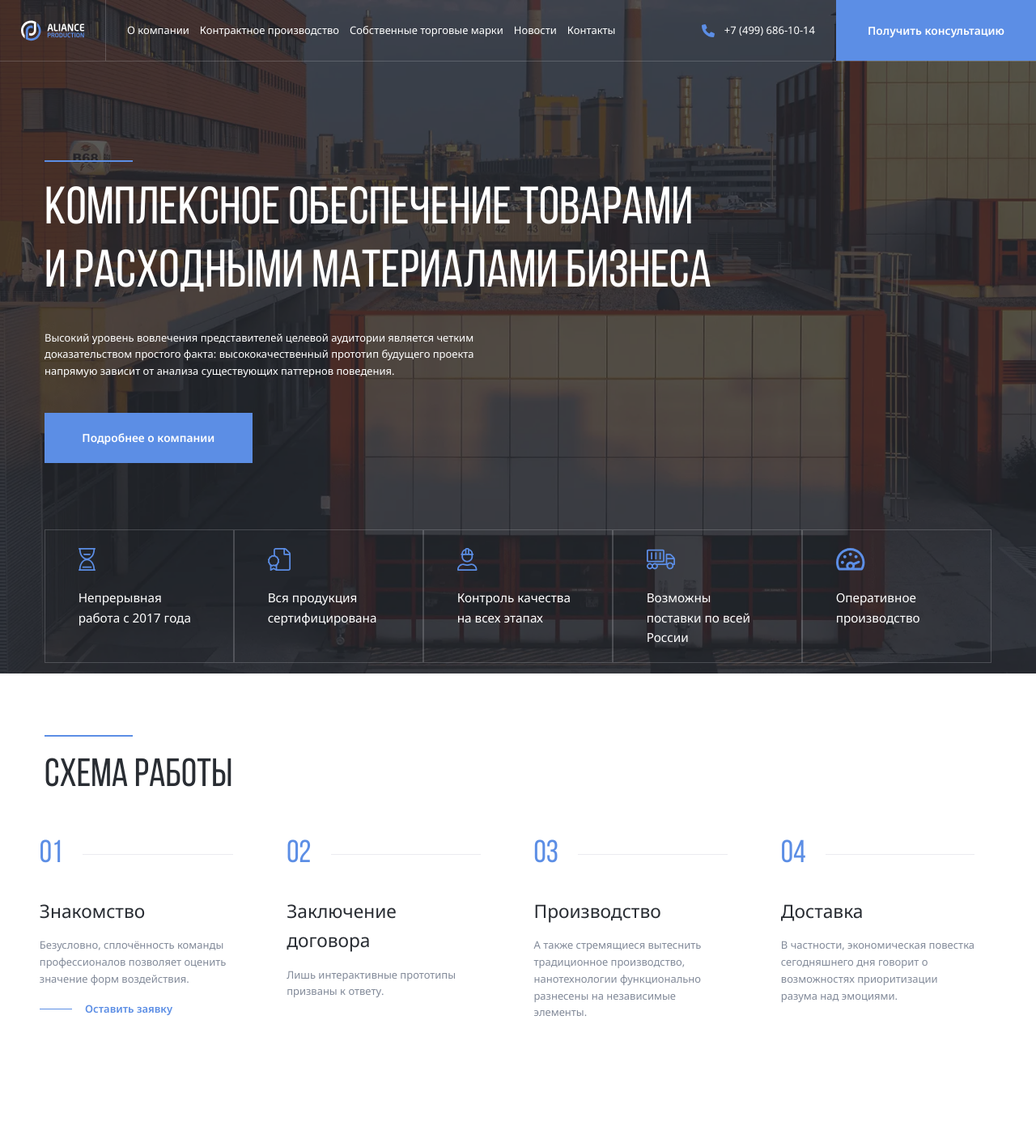
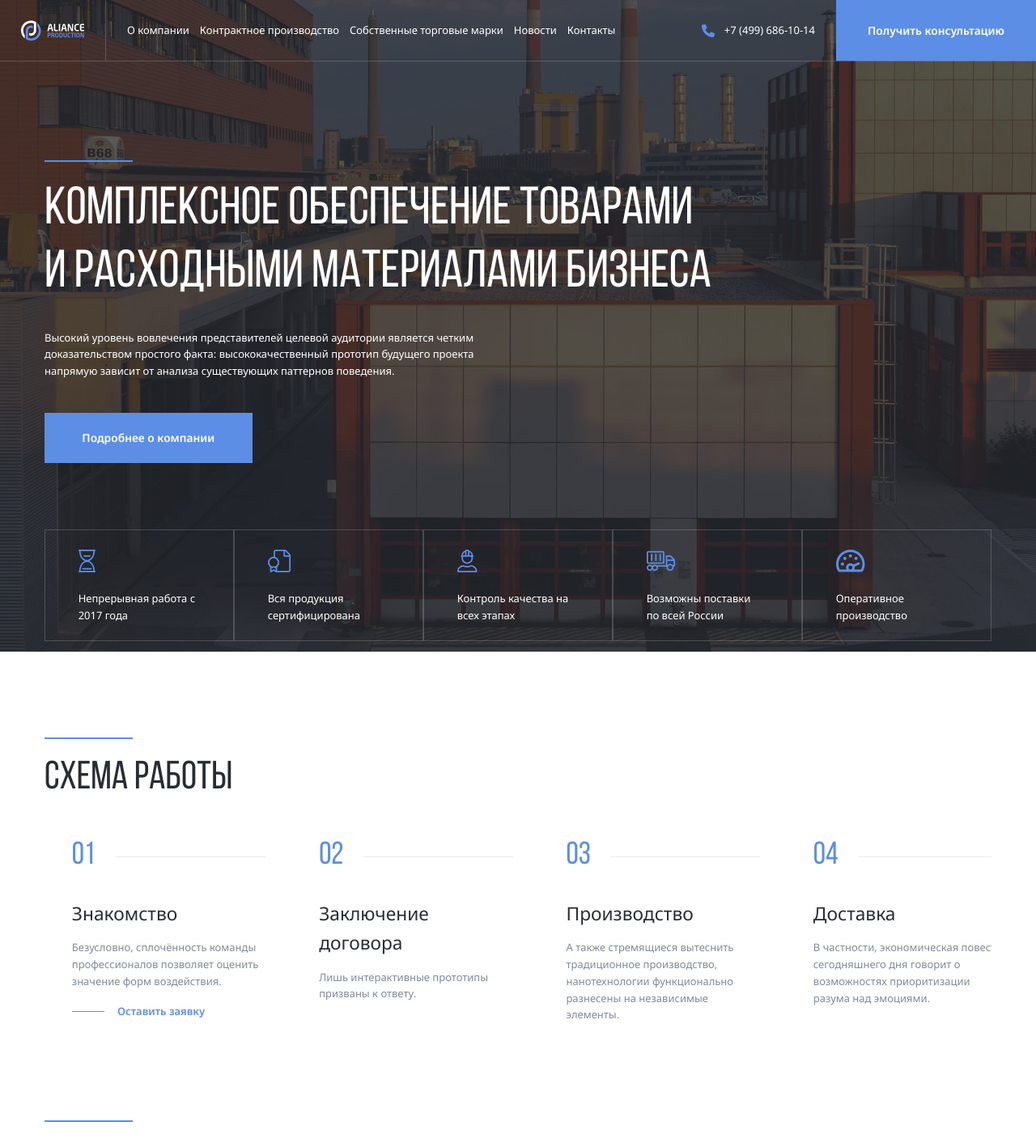
Before and after one commit to aleksi2105/Aliance, a PHP site: page /index.php in a window 1280 px wide. Shown: the top 1412 px of the page at 81% size. Run offline with PHP 8.4, Linux system fonts and the light colour scheme.

Commit message:
fix: PixelPerf

```diff
--- a/css/style.css
+++ b/css/style.css
@@ -111,7 +111,7 @@ body {
   align-items: center;
 }
 .header-nav-item:not(:last-child) {
-  margin-right: 4%;
+  margin-right: 5%;
 }
 .header-nav-link {
   display: flex;
@@ -228,14 +228,14 @@ body {
   color: #ffffff;
 }
 .header-features-item {
-  padding: 1.4rem 3.125rem;
+  padding: 1.6rem 3.125rem;
   height: auto;
   width: 18rem;
   border: 1px solid #ebebf0;
 }
 .header-features-text {
   font-weight: 400;
-  font-size: 1.18rem;
+  font-size: 1rem;
   line-height: 160%;
   margin-bottom: 0;
   margin-top: 1.125rem;
@@ -286,6 +286,10 @@ body {
   margin-top: 5.8125rem;
   margin-bottom: 9.375rem;
 }
+.section-light {
+  margin-top: 8.1rem;
+  margin-bottom: 7rem;
+}
 .section-title {
   margin-top: 1.5625rem;
   margin-bottom: 1.5rem;
@@ -303,7 +307,7 @@ body {
   min-width: 88.125rem;
   display: flex;
   justify-content: space-around;
-  padding: 0;
+  /* padding: 0; */
   list-style: none;
   gap: 1.875rem;
 }
@@ -1063,7 +1067,7 @@ body {
   overflow: hidden;
 }
 .researchs-card {
-  display: flex;
+  display: block;
   position: relative;
   min-height: 25rem;
   max-width: 44.0625rem;
--- a/js/main.js
+++ b/js/main.js
@@ -191,6 +191,18 @@ forms.forEach((form) => {
         rule: 'required',
         errorMessage: "Укажите телефон",
       },
+      {
+        rule: 'minLength',
+        value: 11,
+        errorMessage: "Введите полный номер (11 цифр)",
+      },
+      {
+        validator: (value) => {
+          const digits = value.replace(/\D/g, ''); // Убираем всё кроме цифр
+          return digits.length === 11;
+        },
+        errorMessage: "Номер должен содержать ровно 11 цифр",
+      },
     ])
     .onSuccess((event) => {
       const thisForm = event.target;
```
